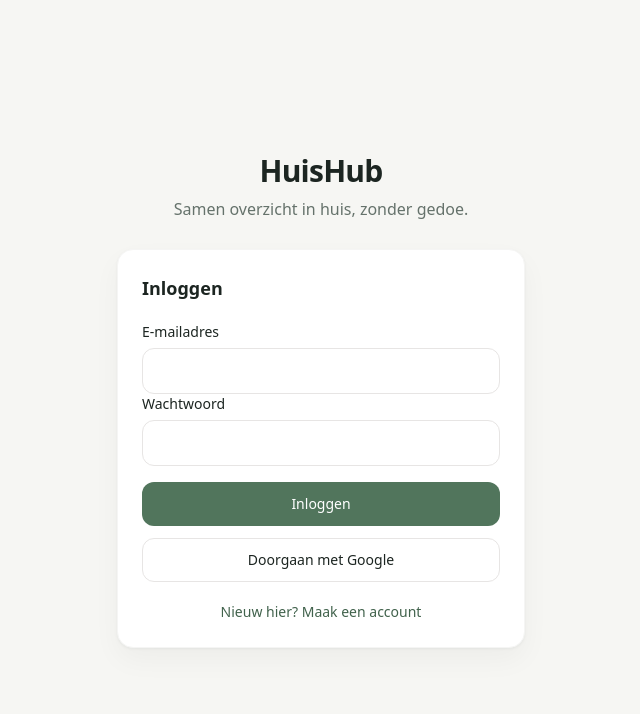
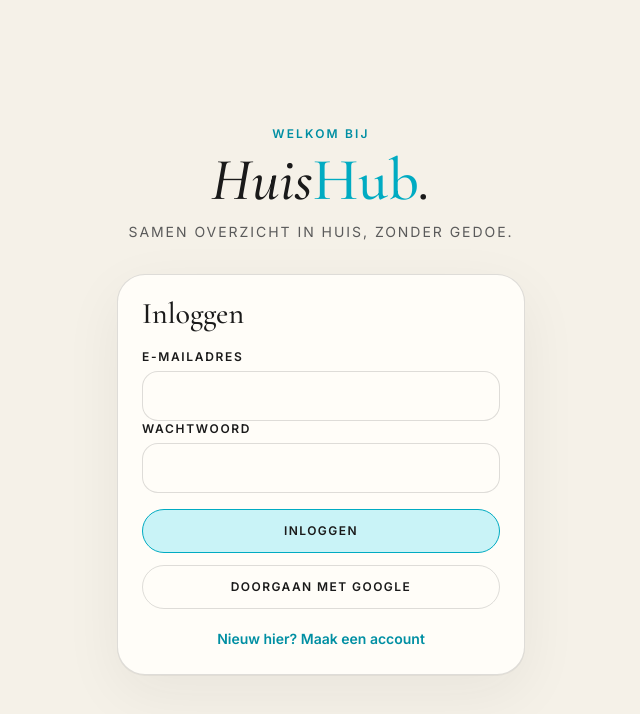
Before and after one commit to Lukasvant/Huishub, a Next.js app: page /login in a window 1280 px wide. Shown: the top 714 px of the page, without its empty margins (319-959 px from the left). Built offline with nearby package versions, Linux system fonts and the light colour scheme; no server answers.

Commit message:
Restyle HuisHub with cyan editorial theme

```diff
--- a/src/app/globals.css
+++ b/src/app/globals.css
@@ -1,9 +1,13 @@
+@import url("https://fonts.googleapis.com/css2?family=Cormorant+Garamond:ital,wght@0,400;0,500;0,600;0,700;1,400;1,500;1,600&family=Inter:wght@400;500;600;700&display=swap");
+
 @tailwind base;
 @tailwind components;
 @tailwind utilities;
 
 :root {
   color-scheme: light;
+  --font-inter: "Inter";
+  --font-serif: "Cormorant Garamond";
 }
 
 html,
@@ -12,11 +16,22 @@ body {
 }
 
 body {
-  @apply bg-canvas text-ink antialiased;
+  @apply bg-canvas font-sans text-ink antialiased;
+  font-weight: 400;
 }
 
 * {
   -webkit-tap-highlight-color: transparent;
+}
+
+::selection {
+  @apply bg-sage-500 text-canvas;
+}
+
+h1,
+h2,
+h3 {
+  @apply font-serif font-medium tracking-normal;
 }
 
 input,
@@ -31,10 +46,14 @@ button:disabled {
 
 @layer components {
   .field {
-    @apply w-full rounded-xl border border-stone-200 bg-white px-3 py-2.5 text-ink outline-none transition placeholder:text-stone-400 focus:border-sage-500 focus:ring-2 focus:ring-sage-100;
+    @apply w-full rounded-2xl border border-line bg-panel px-3.5 py-3 text-ink outline-none transition placeholder:text-dim focus:border-sage-500 focus:ring-2 focus:ring-sage-100;
   }
 
   .label {
-    @apply mb-1.5 block text-sm font-medium text-ink;
+    @apply mb-1.5 block text-xs font-semibold uppercase tracking-[0.14em] text-ink;
+  }
+
+  .eyebrow {
+    @apply text-xs font-semibold uppercase tracking-[0.18em] text-sage-600;
   }
 }
--- a/src/app/layout.tsx
+++ b/src/app/layout.tsx
@@ -19,7 +19,7 @@ export const metadata: Metadata = {
 };
 
 export const viewport: Viewport = {
-  themeColor: "#f6f6f3",
+  themeColor: "#f5f1e8",
   width: "device-width",
   initialScale: 1,
 };
--- a/src/app/login/page.tsx
+++ b/src/app/login/page.tsx
@@ -47,14 +47,17 @@ export default function LoginPage() {
   return (
     <main className="mx-auto flex min-h-screen max-w-md items-center px-5 py-8">
       <div className="w-full">
-        <div className="mb-7 text-center">
-          <h1 className="text-3xl font-semibold tracking-tight">HuisHub</h1>
-          <p className="mt-2 text-muted">
+        <div className="mb-8 text-center">
+          <p className="eyebrow">Welkom bij</p>
+          <h1 className="mt-2 font-serif text-6xl italic leading-none">
+            Huis<span className="not-italic text-sage-500">Hub</span>.
+          </h1>
+          <p className="mt-3 text-sm uppercase tracking-[0.14em] text-muted">
             Samen overzicht in huis, zonder gedoe.
           </p>
         </div>
         <Card className="p-5 sm:p-6">
-          <h2 className="text-lg font-semibold">
+          <h2 className="text-3xl leading-none">
             {newAccount ? "Account maken" : "Inloggen"}
           </h2>
           <form className="mt-5 space-y-4" onSubmit={submit}>
@@ -130,7 +133,7 @@ export default function LoginPage() {
             Doorgaan met Google
           </Button>
           <button
-            className="mt-5 w-full text-sm text-sage-600"
+            className="mt-5 w-full text-sm font-semibold text-sage-600"
             onClick={() => {
               clearError();
               setNewAccount((current) => !current);
--- a/src/app/manifest.ts
+++ b/src/app/manifest.ts
@@ -9,8 +9,8 @@ export default function manifest(): MetadataRoute.Manifest {
     description: "Gedeelde taken, boodschappen en agenda.",
     start_url: "/dashboard",
     display: "standalone",
-    background_color: "#f6f6f3",
-    theme_color: "#51755c",
+    background_color: "#f5f1e8",
+    theme_color: "#00abc2",
     lang: "nl-NL",
     icons: [
       {
--- a/src/app/onboarding/create-household/page.tsx
+++ b/src/app/onboarding/create-household/page.tsx
@@ -39,9 +39,9 @@ export default function CreateHouseholdPage() {
   return (
     <main className="mx-auto flex min-h-screen max-w-md items-center px-5">
       <Card className="w-full p-6">
-        <p className="text-sm font-medium text-sage-600">Welkom bij HuisHub</p>
-        <h1 className="mt-2 text-2xl font-semibold">Maak je huishouden</h1>
-        <p className="mt-2 text-sm text-muted">
+        <p className="eyebrow">Welkom bij HuisHub</p>
+        <h1 className="mt-2 text-4xl leading-none">Maak je huishouden</h1>
+        <p className="mt-3 text-sm uppercase tracking-[0.12em] text-muted">
           Daarna kun je je partner en meekijkers uitnodigen.
         </p>
         <form className="mt-6 space-y-4" onSubmit={submit}>
--- a/src/components/app-chrome.tsx
+++ b/src/components/app-chrome.tsx
@@ -37,12 +37,12 @@ function NavItem({
       className={clsx(
         "flex items-center transition",
         mobile
-          ? "min-w-0 flex-1 flex-col gap-1 py-2 text-[11px]"
-          : "gap-3 rounded-xl px-3 py-3 text-sm",
+          ? "min-w-0 flex-1 flex-col gap-1 py-2 text-[10px] uppercase tracking-[0.08em]"
+          : "gap-3 rounded-full px-3 py-3 text-xs font-semibold uppercase tracking-[0.12em]",
         active
           ? mobile
             ? "text-sage-600"
-            : "bg-sage-50 font-medium text-sage-600"
+            : "bg-sage-50 text-sage-600"
           : "text-muted hover:text-ink",
       )}
     >
@@ -64,9 +64,11 @@ export function AppChrome({ children }: { children: ReactNode }) {
 
   return (
     <div className="min-h-screen md:flex">
-      <aside className="hidden w-64 shrink-0 border-r border-stone-200 bg-white px-4 py-6 md:flex md:flex-col">
+      <aside className="hidden w-64 shrink-0 border-r border-line bg-canvas px-4 py-6 md:flex md:flex-col">
         <Link href="/dashboard" className="mb-8 px-3">
-          <p className="text-xl font-semibold tracking-tight">HuisHub</p>
+          <p className="font-serif text-3xl italic leading-none">
+            Huis<span className="not-italic text-sage-500">Hub</span>.
+          </p>
           <p className="mt-1 truncate text-sm text-muted">{household?.name}</p>
         </Link>
         <nav className="space-y-1">
@@ -74,8 +76,10 @@ export function AppChrome({ children }: { children: ReactNode }) {
             <NavItem key={link.href} {...link} />
           ))}
         </nav>
-        <div className="mt-auto border-t border-stone-100 px-3 pt-4">
-          <p className="text-xs text-muted">{role}</p>
+        <div className="mt-auto border-t border-line px-3 pt-4">
+          <p className="text-xs uppercase tracking-[0.14em] text-muted">
+            {role}
+          </p>
           <Button
             variant="ghost"
             className="mt-2 w-full justify-start px-0"
@@ -90,7 +94,7 @@ export function AppChrome({ children }: { children: ReactNode }) {
           {children}
         </div>
       </div>
-      <nav className="fixed inset-x-0 bottom-0 z-20 flex border-t border-stone-200 bg-white/95 px-2 backdrop-blur md:hidden">
+      <nav className="fixed inset-x-0 bottom-0 z-20 flex border-t border-line bg-canvas/95 px-2 backdrop-blur md:hidden">
         {links.map((link) => (
           <NavItem key={link.href} {...link} mobile />
         ))}
--- a/src/components/ui.tsx
+++ b/src/components/ui.tsx
@@ -12,12 +12,13 @@ export function Button({
   return (
     <button
       className={clsx(
-        "inline-flex min-h-11 items-center justify-center gap-2 rounded-xl px-4 py-2.5 text-sm font-medium transition",
-        variant === "primary" && "bg-sage-500 text-white hover:bg-sage-600",
+        "inline-flex min-h-11 items-center justify-center gap-2 rounded-full px-4 py-2.5 text-xs font-semibold uppercase tracking-[0.12em] transition",
+        variant === "primary" &&
+          "border border-sage-500 bg-sage-100 text-ink hover:bg-sage-500 hover:text-white",
         variant === "secondary" &&
-          "border border-stone-200 bg-white text-ink hover:bg-stone-50",
+          "border border-line bg-transparent text-ink hover:border-sage-500 hover:bg-sage-50",
         variant === "danger" && "bg-red-50 text-red-700 hover:bg-red-100",
-        variant === "ghost" && "text-muted hover:bg-stone-100 hover:text-ink",
+        variant === "ghost" && "text-muted hover:bg-sage-50 hover:text-ink",
         className,
       )}
       {...props}
@@ -35,7 +36,7 @@ export function Card({
   return (
     <div
       className={clsx(
-        "rounded-2xl border border-stone-100 bg-panel p-4 shadow-calm",
+        "rounded-[1.75rem] border border-line bg-panel p-4 shadow-calm",
         className,
       )}
       {...props}
@@ -55,11 +56,14 @@ export function PageHeader({
   action?: ReactNode;
 }) {
   return (
-    <header className="mb-5 flex items-start justify-between gap-4">
+    <header className="mb-6 flex items-start justify-between gap-4 border-b border-line pb-5">
       <div>
-        <h1 className="text-2xl font-semibold tracking-tight">{title}</h1>
+        <p className="eyebrow">HuisHub</p>
+        <h1 className="mt-1 text-4xl leading-none sm:text-5xl">{title}</h1>
         {description && (
-          <p className="mt-1 text-sm text-muted">{description}</p>
+          <p className="mt-2 max-w-xl text-sm uppercase tracking-[0.12em] text-muted">
+            {description}
+          </p>
         )}
       </div>
       {action}
@@ -69,8 +73,8 @@ export function PageHeader({
 
 export function EmptyState({ title, text }: { title: string; text: string }) {
   return (
-    <div className="rounded-2xl border border-dashed border-stone-200 px-5 py-9 text-center">
-      <p className="font-medium">{title}</p>
+    <div className="rounded-[1.75rem] border border-dashed border-line px-5 py-9 text-center">
+      <p className="font-serif text-2xl font-medium">{title}</p>
       <p className="mt-1 text-sm text-muted">{text}</p>
     </div>
   );
--- a/tailwind.config.ts
+++ b/tailwind.config.ts
@@ -5,20 +5,26 @@ const config: Config = {
   theme: {
     extend: {
       colors: {
-        canvas: "#f6f6f3",
-        panel: "#ffffff",
-        ink: "#1c2521",
-        muted: "#65726b",
+        canvas: "#f5f1e8",
+        panel: "#fffdf8",
+        ink: "#1a1a1a",
+        muted: "#5a5a5a",
+        dim: "#8a8a8a",
+        line: "rgba(26, 26, 26, 0.14)",
         sage: {
-          50: "#f0f5f1",
-          100: "#dfeae2",
-          500: "#51755c",
-          600: "#41624c",
+          50: "#e9fbfd",
+          100: "#c9f3f7",
+          500: "#00abc2",
+          600: "#008fa3",
         },
-        warm: "#f3efe8",
+        warm: "#efe0d3",
+      },
+      fontFamily: {
+        sans: ["var(--font-inter)", "system-ui", "-apple-system", "sans-serif"],
+        serif: ["var(--font-serif)", "Georgia", "serif"],
       },
       boxShadow: {
-        calm: "0 1px 3px rgba(28,37,33,0.05), 0 12px 28px rgba(28,37,33,0.04)",
+        calm: "0 1px 0 rgba(26,26,26,0.05), 0 18px 60px rgba(26,26,26,0.06)",
       },
     },
   },
```
Also changed, not shown: public/icons/icon.svg, public/icons/maskable.svg.
